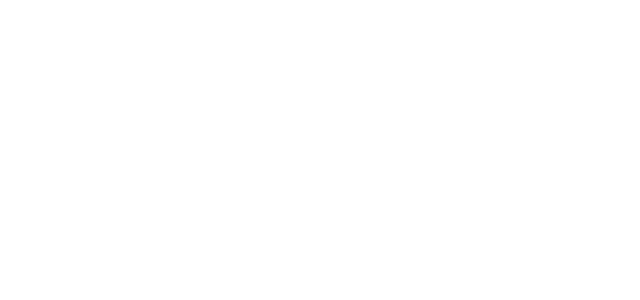
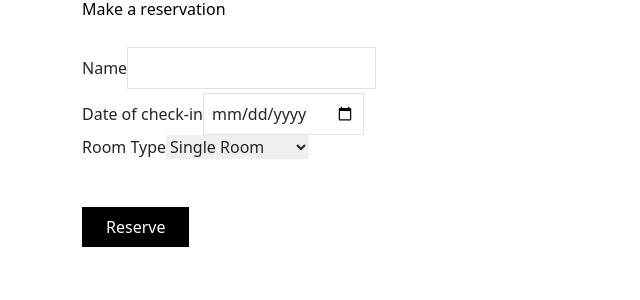
Before and after one commit to jorgeperezguatemala/Booking-App, a React (Vite) app in the folder booking-frontend/: page /booking in a window 1280 px wide. Before the commit this address had no page. Shown: the top 300 px of the page, without its empty margins (0-640 px from the left). Built offline with nearby package versions, Linux system fonts and the light colour scheme.

Commit message:
Feat:Modal-floating_Window on BookNow_Button

```diff
--- a/booking-frontend/src/App.jsx
+++ b/booking-frontend/src/App.jsx
@@ -2,6 +2,7 @@ import { useState } from 'react'
 import {BrowserRouter, Route, Routes} from 'react-router-dom'
 import './App.css'
 import HomePage from './Pages/HomePage'
+import BookingPage from './Pages/BookingPage'
 
 function App() {
   const [count, setCount] = useState(0)
@@ -11,6 +12,7 @@ function App() {
         <BrowserRouter>
         <Routes>
           <Route path='/' element={<HomePage/ >}></Route>
+          <Route path='/booking' element={<BookingPage />}/>
         </Routes>
       </BrowserRouter>
     </>
--- a/booking-frontend/src/Components/Carousel.jsx
+++ b/booking-frontend/src/Components/Carousel.jsx
@@ -1,15 +1,31 @@
 import { Link } from "react-router-dom"
+import { Modal } from "./modal"
+import { useState } from "react"
 
 const Carousel = () => {
+
+    const [isModalOpen, setIsModalOpen] = useState(false);
+
+    const openModal = () => {
+        setIsModalOpen(true);
+    };
+
+    const closeModal = () => {
+        setIsModalOpen(false);
+    };
+
   return (
     <>
         <div className="flex px-5 py-10">
         <div className=" justify-around w-1/2">
             <h3 className="font-sans text-3xl uppercase">Know about our</h3>
             <h1 className="font-sans text-7xl font-bold	">Rooms</h1>
-            <Link to="">
-                <button type='submit' className='bg-black text-white hover:bg-zinc-900 hover:text-white font-bold py-3 px-5 rounded'>BOOK NOW</button>
-            </Link>
+
+                <button type='submit' className='bg-black text-white hover:bg-zinc-900 hover:text-white font-bold py-3 px-5 rounded' onClick={openModal}>BOOK NOW</button>
+                {isModalOpen && (
+                    <Modal isOpen={isModalOpen} onClose={closeModal}></Modal>
+                )}
+
         </div>
         <div class="w-1/2">
         <div id="carouselExampleCaptions" className="carousel slide">
--- /dev/null
+++ b/booking-frontend/src/Components/Modal.jsx
@@ -0,0 +1,23 @@
+import React from 'react';
+import { useState } from 'react';
+import BookingPage from '../Pages/BookingPage';
+
+export const Modal = ({ isOpen, onClose }) => {
+  if (!isOpen) return null;
+
+  return (
+    <div className="fixed inset-0 flex items-center justify-center z-50">
+      <div className="absolute inset-0 bg-black opacity-70"></div>
+      <div className="bg-white p-4 rounded-lg z-50">
+        {<BookingPage/>}
+        <button
+            type="button"
+            className='bg-black text-white px-4 py-2 rounded-md mt-4 font-bold mx-auto'
+            onClick={onClose}
+            >
+            Cerrar
+            </button>
+      </div>
+    </div>
+  );
+};
--- a/booking-frontend/src/Components/NavBar.jsx
+++ b/booking-frontend/src/Components/NavBar.jsx
@@ -1,6 +1,20 @@
 import { Link } from "react-router-dom"
+import { Modal } from "./modal"
+import { useState } from "react"
 
 const NavBar = () => {
+
+    const [isModalOpen, setIsModalOpen] = useState(false);
+
+    const openModal = () => {
+        setIsModalOpen(true);
+    };
+
+    const closeModal = () => {
+        setIsModalOpen(false);
+    };
+
+
   return (
     <>
     <div className="container">
@@ -32,9 +46,10 @@ const NavBar = () => {
                         <Link to="/" className='text-black hover:text-yellow-500 px-4' >ABOUT US</Link>
                     </li>
                 </ul>
-                <Link to="/">
-                    <button type='submit' className='bg-black text-white hover:bg-zinc-900 hover:text-white font-bold py-3 px-5 rounded animate-bounce'>BOOK NOW</button>
-                </Link>
+                    <button type='submit' className='bg-black text-white hover:bg-zinc-900 hover:text-white font-bold py-3 px-5 rounded animate-bounce' onClick={openModal}>BOOK NOW</button>
+                    {isModalOpen && (
+                    <Modal isOpen={isModalOpen} onClose={closeModal}></Modal>
+                    )}
             </div>
         </nav>
 
--- a/booking-frontend/src/Pages/BookingPage.jsx
+++ b/booking-frontend/src/Pages/BookingPage.jsx
@@ -3,7 +3,40 @@ import React from 'react'
 const BookingPage = () => {
   return (
     <>
-    BookingPage
+
+      <main class="container mx-auto mt-8">
+
+        <section class="bg-white rounded-lg shadow-md p-6">
+            <h2 class="text-2xl font-semibold mb-4 flex items-center justify-center h-full" style={{color: 'black'}}>Make a reservation</h2>
+            <form>
+                <div class="grid grid-cols-2 gap-4">
+
+                    <div class="col-span-1">
+                        <label for="nombre" class="block text-sm font-medium text-gray-700">Name</label>
+                        <input type="text" id="nombre" name="nombre" class="mt-1 p-2 w-full border rounded-md" required/>
+                    </div>
+                    <div class="col-span-1">
+                        <label for="fecha-checkin" class="block text-sm font-medium text-gray-700">Date of check-in</label>
+                        <input type="date" id="fecha-checkin" name="fecha-checkin" class="mt-1 p-2 w-full border rounded-md" required/>
+                    </div>
+                    <label for="habitacion" class="block text-sm font-medium text-gray-700">Room Type</label>
+                        <select id="habitacion" name="habitacion" class="block text-sm font-medium text-gray-700">
+                          <option value="individual">Single Room</option>
+                          <option value="doble">Double 2 Queen</option>
+                          <option value="suite">Suite King size</option>
+                          <option value="familiar">Family Room</option>
+                        </select>
+
+                </div>
+
+                <div class="mt-4">
+                    <button type="submit" class="bg-black text-white px-4 py-2 rounded-md mt-4 font-bold">Reserve</button>
+                </div>
+            </form>
+        </section>
+
+      </main>
+
     </>
   )
 }
```
